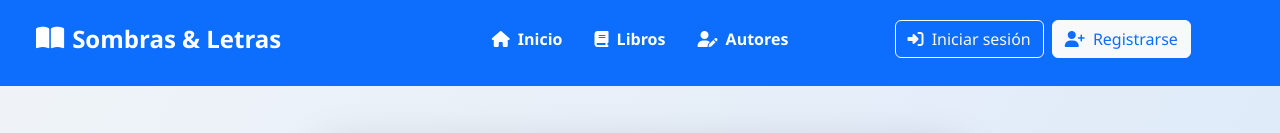
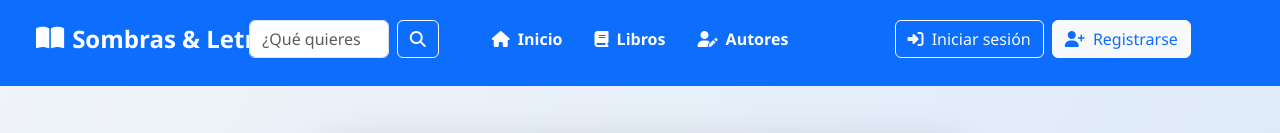
Before and after one commit to Darianyv/FrontEnd-Library, a React (Vite) app: page /prestamos in a window 1280 px wide. Shown: the top 133 px of the page. Built offline with nearby package versions, Linux system fonts and the light colour scheme; no server answers.

Commit message:
corecciones varias

```diff
--- a/src/frontend/components/HeaderFront.jsx
+++ b/src/frontend/components/HeaderFront.jsx
@@ -2,6 +2,7 @@ import React from 'react';
 import { Link } from 'react-router-dom';
 
 const HeaderFront = () => (
+
 
     <header className="navbar navbar-expand-lg navbar-dark bg-primary px-4 py-3">
         <div className="container-fluid">
@@ -13,7 +14,20 @@ const HeaderFront = () => (
                         <span className="fw-bold fs-4">Sombras & Letras</span>
                     </Link>
                 </div>
-                {/* Se eliminó la barra de búsqueda de aquí */}
+                {/* Segunda fila: Barra de búsqueda centralizada */}
+                <div className="col-6 d-flex justify-content-end">
+                    <form className="d-flex w-100" style={{ maxWidth: 400 }}>
+                        <input
+                            className="form-control me-2"
+                            type="search"
+                            placeholder="¿Qué quieres leer hoy?"
+                            aria-label="Buscar"
+                        />
+                        <button className="btn btn-outline-light" type="submit">
+                            <i className="fas fa-search"></i>
+                        </button>
+                    </form>
+                </div>
             </div>
             {/* Menú centralizado */}
             <div className="row w-100 justify-content-center">
--- a/src/frontend/pages/Prestamos.jsx
+++ b/src/frontend/pages/Prestamos.jsx
@@ -26,6 +26,16 @@ function Prestamos() {
 
   const guardarDatos = async (e) => {
     e.preventDefault();
+
+    // Validar que la fecha de préstamo sea hoy o mayor
+    const hoy = new Date();
+    hoy.setHours(0, 0, 0, 0); // Ignorar hora
+    const fechaPrestamoDate = new Date(fechaPrestamo);
+
+    if (fechaPrestamoDate < hoy) {
+      alert('La fecha de préstamo debe ser hoy o una fecha futura.');
+      return;
+    }
 
     const user = JSON.parse(localStorage.getItem('currentUser'));
     if (!user) {
@@ -57,6 +67,12 @@ function Prestamos() {
     }
   };
 
+  // Obtener la fecha mínima para el input de fecha (hoy)
+  const minFechaPrestamo = (() => {
+    const d = new Date();
+    return d.toISOString().split('T')[0];
+  })();
+
   return (
     <div className="app-container">
       <HeaderFront />
@@ -83,7 +99,7 @@ function Prestamos() {
                           <option value="">-- Elige un libro --</option>
                           {libros.map(libro => (
                             <option key={libro.id} value={libro.id}>
-                            {libro.titulo}
+                              {libro.nombre}
                             </option>
                           ))}
                         </select>
@@ -95,6 +111,7 @@ function Prestamos() {
                       <input
                         type="date"
                         value={fechaPrestamo}
+                        min={minFechaPrestamo}
                         onChange={(e) => setFechaPrestamo(e.target.value)}
                         className="form-control"
                         required
```
Lines whose indentation alone changed are shown as unchanged.
